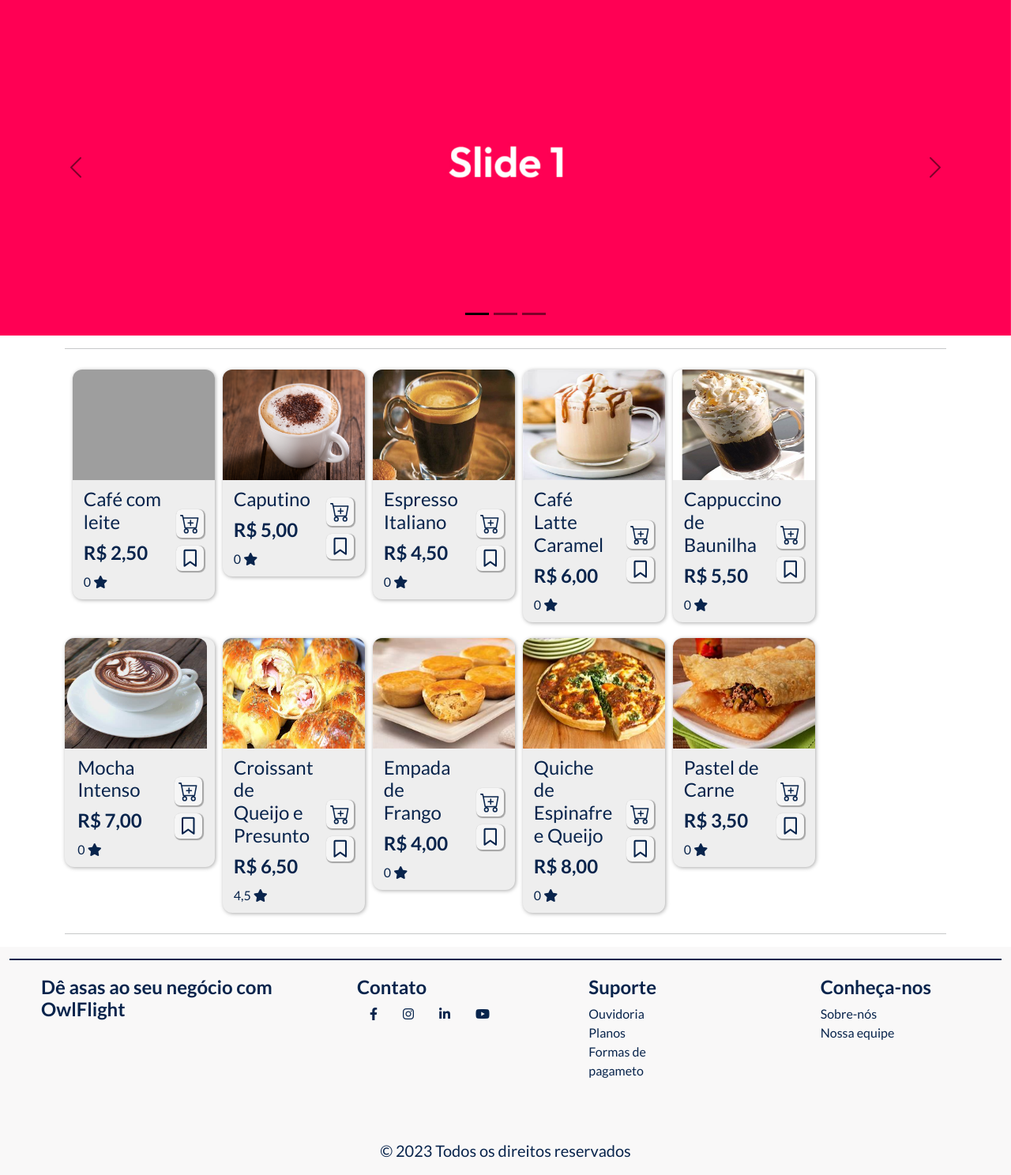
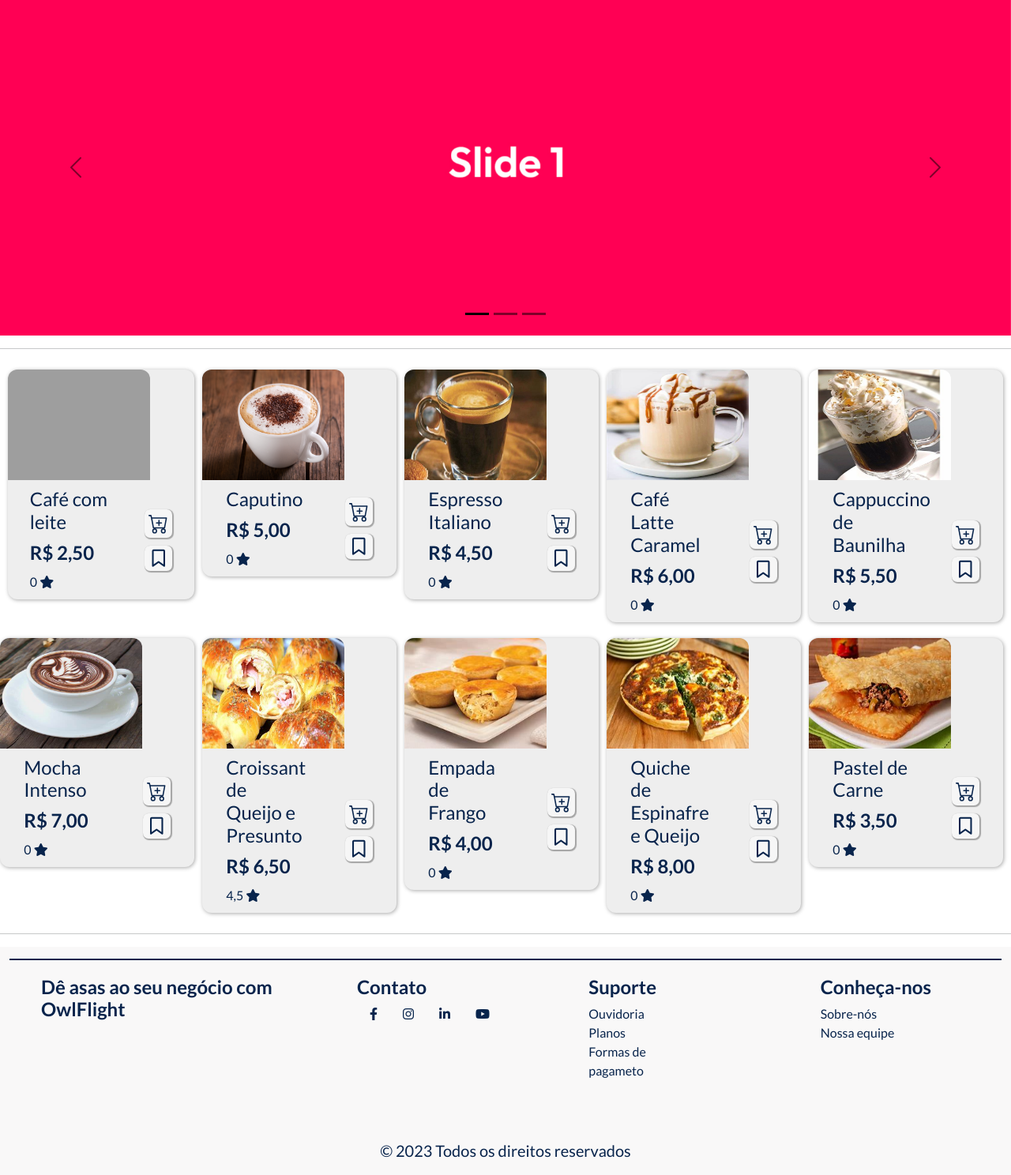
Before and after one commit to SrJohn369/campus-store, a Django app: page / in a window 1280 px wide. Shown: the part 85-1573 px from the top of the page at 79% size. Run offline with Django 4.2, Linux system fonts and the light colour scheme; data comes from the database, SQL or seed files in the repository; grey boxes are pictures that could not be loaded.

Commit message:
Add files via upload

```diff
--- a/home/templates/home.html
+++ b/home/templates/home.html
@@ -39,12 +39,8 @@
 </div>
 
 
-<main class="flex-fill">
-    <div class="container">
+<main class="produtos">
     <hr class="mt-3">
-        <!--ITEMS-->
-        <div class="row g-3"> <!--indicar q o layout vai ter 12 colunas/ g-3 => a sepaação entre as colunas vai ser entre 3 unidades-->
-            <div class="col12 col-sm-6 col-md-4 col-lg-3 col-xl-2">
     <div class="wrapper">
         {% for produto in data_protuto %}
         <a href="#" class="card-link">
@@ -80,10 +76,6 @@
         </a>
         {% endfor %}
     </div>
-            </div>
-        </div>
-
     <hr class="mt-3">
-    </div>
 </main>
 {% endblock  %}
```
Lines whose indentation alone changed are shown as unchanged.
